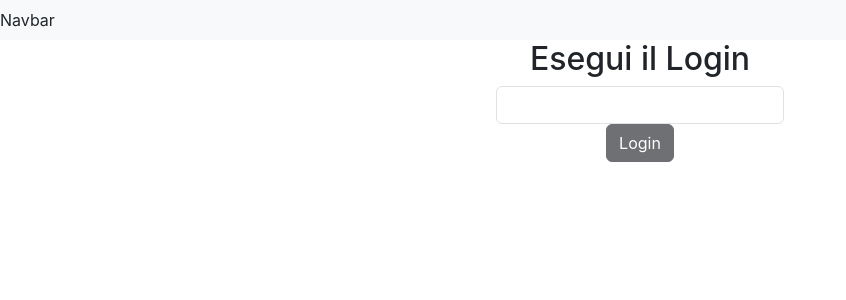
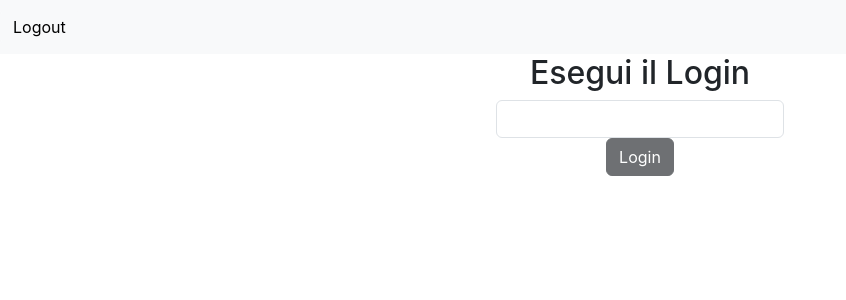
Before and after one commit to chiaraferrara/ReactJS-Login, a React (Create React App) app: page / in a window 1280 px wide. Shown: the top 300 px of the page, without its empty margins (0-846 px from the left). Built offline with nearby package versions, Linux system fonts and the light colour scheme.

Commit message:
feat: localstorage to add current user email

```diff
--- a/src/App.js
+++ b/src/App.js
@@ -1,13 +1,22 @@
 import "./App.css";
 
 import { useNavigate } from "react-router-dom"; //npm i react-router-dom
-
+import { useState } from "react";
 
 
 
 export function App() {
 
+
+  const [email, setEmail] = useState(""); //state
   const navigate = useNavigate();
+
+
+  const saveEmail = () => {
+   localStorage.setItem(`email`, email);
+}
+
+
 
   const routeChange = () =>{
   navigate(`/welcome`)
@@ -20,6 +29,7 @@ export function App() {
       onSubmit={(e) =>{
         e.preventDefault();
         checkEmail(document.emailform.email);
+        saveEmail() //saveEmail prima di route change per salvare nel local storage
         routeChange()
       }}>
         <input
@@ -29,14 +39,15 @@ export function App() {
           name="email"
           size="30"
           required
-          onInput={validateEmail} >
+          onInput={validateEmail}
+          // stato della mail aggiorna il valore così
+          onChange={event => setEmail(event.target.value)}>
         </input>
         <button
           className="btn btn-dark"
           type="submit"
           id="submitBtn"
           action="#"
-
           disabled>
           Login
         </button>
@@ -66,17 +77,49 @@ const validateEmail = () => {
 
 
 
+
 export function Header() {
+  // const navigate = useNavigate();
+
+  // const routeChange = () =>{
+  //   navigate(`/`)
+  // }
+  const getCurrentEmail = () => {
+    const email = localStorage.getItem('email')
+    return email;
+  }
+  const clearEmail = () => {
+    const mail = getCurrentEmail();
+
+    localStorage.removeItem('email', mail)
+  }
+
   return (
     <nav id="header" className="navbar navbar-expand-lg bg-body-tertiary">
-      Navbar
+      <button type="button" class="btn btn-light" onClick={() =>{clearEmail()
+      // routeChange()
+      }}>Logout</button>
     </nav>
   );
 
 }
+
+
  export function Welcome(){
+  const email = localStorage.getItem("email");
   return (
+    <div className="container">
     <h1>Welcome!</h1>
+    {email}</div>
   )
 
   }
+  export function WelcomeBack(){
+    const email = localStorage.getItem("email");
+    return(
+      <div className="container">
+      <h2>Welcome Back!</h2>
+      {email}</div>
+    )
+
+}
--- a/src/index.css
+++ b/src/index.css
@@ -11,3 +11,9 @@ code {
   font-family: source-code-pro, Menlo, Monaco, Consolas, 'Courier New',
     monospace;
 }
+
+
+.container{
+  margin: auto;
+  text-align: center;
+}
--- a/src/index.js
+++ b/src/index.js
@@ -1,7 +1,7 @@
 import React, { StrictMode } from 'react';
 import ReactDOM from 'react-dom/client';
 import './index.css';
-import { App, Header, Welcome } from './App';
+import { App, Header, Welcome, WelcomeBack } from './App';
 import reportWebVitals from './reportWebVitals';
 import { BrowserRouter, Routes, Route } from "react-router-dom";
 
@@ -13,6 +13,7 @@ root.render(
   <Routes>
     <Route index element ={ <App />} />
     <Route path="welcome" element={<Welcome/> }/>
+    <Route path="welcomeback" element={<WelcomeBack />}/>
     </Routes>
   </BrowserRouter>
   </StrictMode>
```
